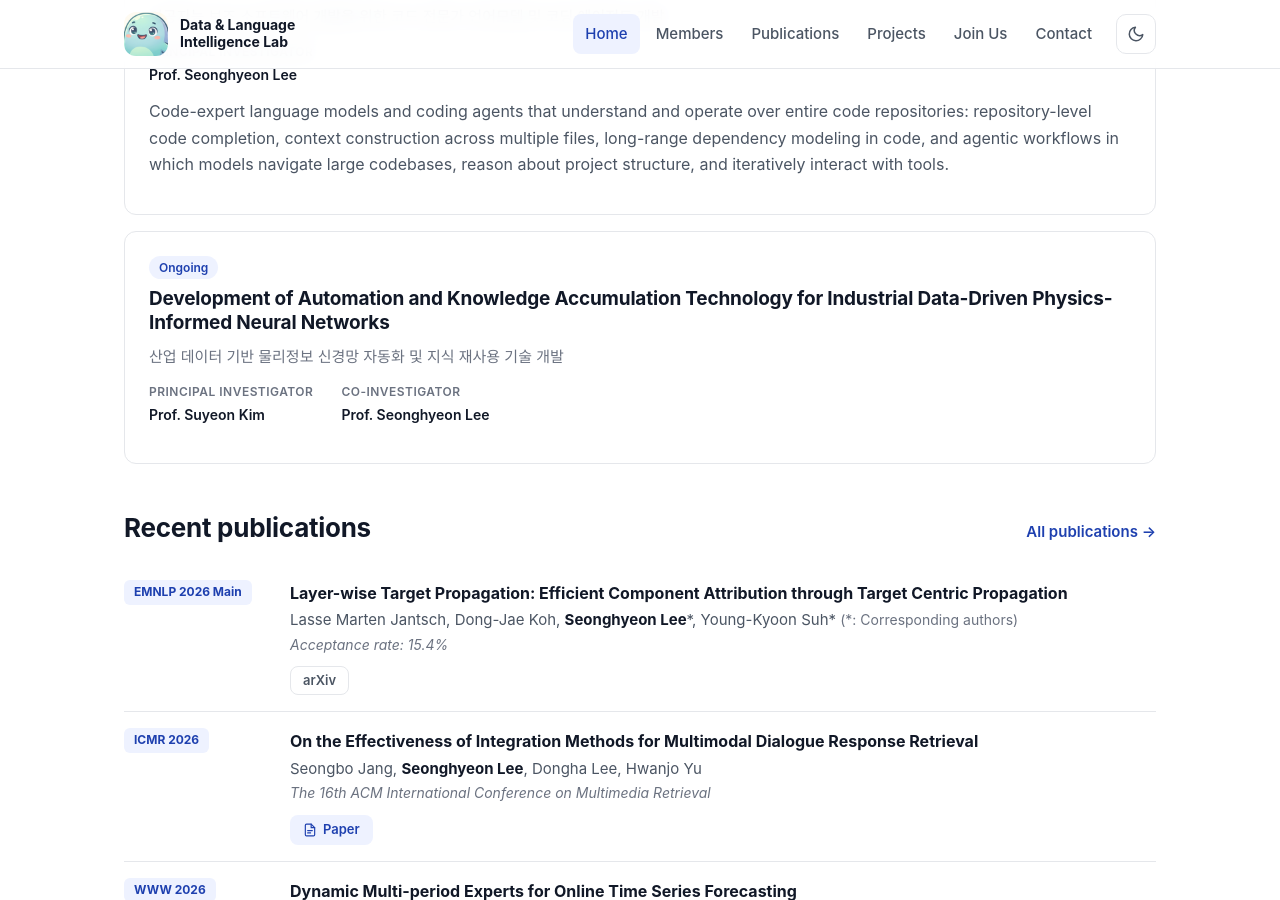
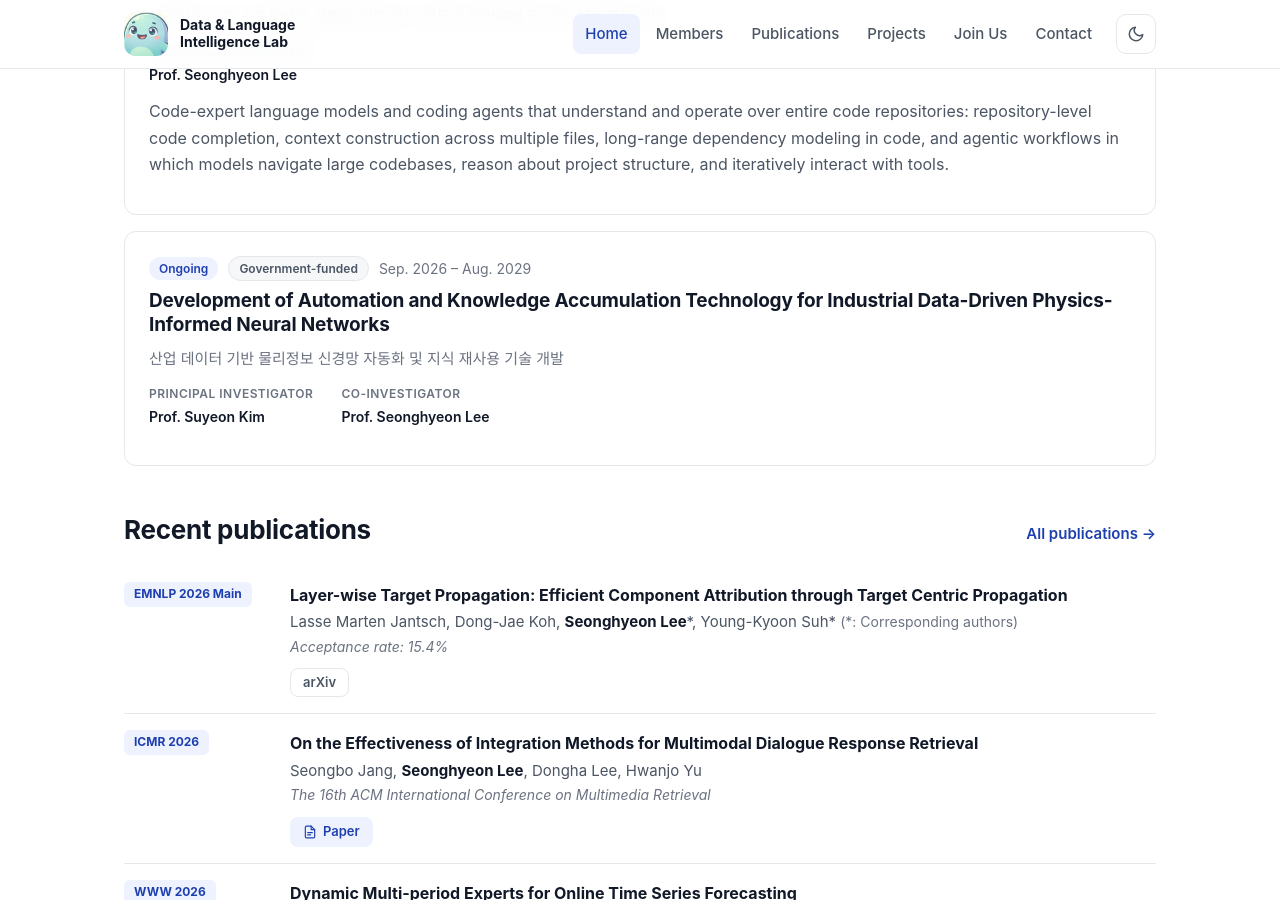
Before and after one commit to knu-dli/knu-dli.github.io, a Jekyll site: the page built from index.html, in a window 1280 px wide and 900 px high, scrolled down 1359 px. Built offline with Jekyll 4.4.1, drawn with Linux system fonts in a browser that asks for light colours; some web fonts are replaced.

Commit message:
Projects: add period and funding for the PINN project
Co-Authored-By: Claude Opus 5.5 <noreply@anthropic.com>

```diff
--- a/_data/projects.yml
+++ b/_data/projects.yml
@@ -14,8 +14,9 @@
 
 - title: Development of Automation and Knowledge Accumulation Technology for Industrial Data-Driven Physics-Informed Neural Networks
   title_ko: 산업 데이터 기반 물리정보 신경망 자동화 및 지식 재사용 기술 개발
-  period:
+  period: Sep. 2026 – Aug. 2029
   status: ongoing
+  funding: Government-funded
   pi: Prof. Suyeon Kim
   co_investigators:
     - Prof. Seonghyeon Lee
```
